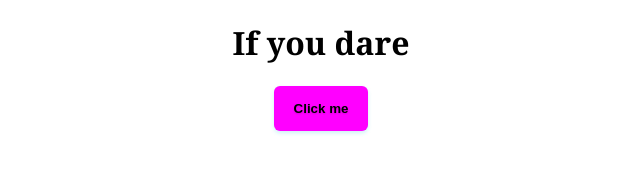
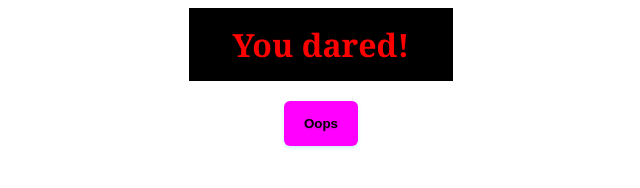
Before and after one commit to chardi90/CSS_HTML_JS_fun, a plain HTML site: page index.html in a window 1280 px wide. Both pictures are taken after a click on the button "Click me". Shown: the whole page, without its empty margins (319-959 px from the left). Drawn offline with Linux system fonts and the light colour scheme.

Commit message:
Improved title, changed h1 + button text after click & styled h1 after click

```diff
--- a/index.html
+++ b/index.html
@@ -7,7 +7,7 @@
     <title>JS Manipulation Fun</title>
   </head>
   <body>
-    <h1 class="heading" id="heading">If you dare</h1>
+    <h1 class="heading" id="heading">If you dare...</h1>
     <button class="special-button" id="special-button">Click me</button>
     <script src="src/index.js"></script>
   </body>
--- a/src/index.js
+++ b/src/index.js
@@ -3,6 +3,10 @@ function handleClick(event) {
   alert("Hooray!");
   let button = document.querySelector("button");
   button.style.background = "magenta";
+  button.innerHTML = "Oops";
+  let heading = document.querySelector(".heading");
+  heading.classList = "highlight";
+  heading.innerHTML = "You dared!";
 }
 
 let buttonElement = document.querySelector("#special-button");
--- a/src/style.css
+++ b/src/style.css
@@ -22,3 +22,12 @@ button {
   text-shadow: 0 1px 2px rgba(0, 0, 0, 0.15);
   transition: all 200ms ease-in-out;
 }
+
+.highlight {
+  color: red;
+  background-color: black;
+  border: 0;
+  padding: 15px 20px;
+  margin: 0 500px;
+  text-align: center;
+}
```
